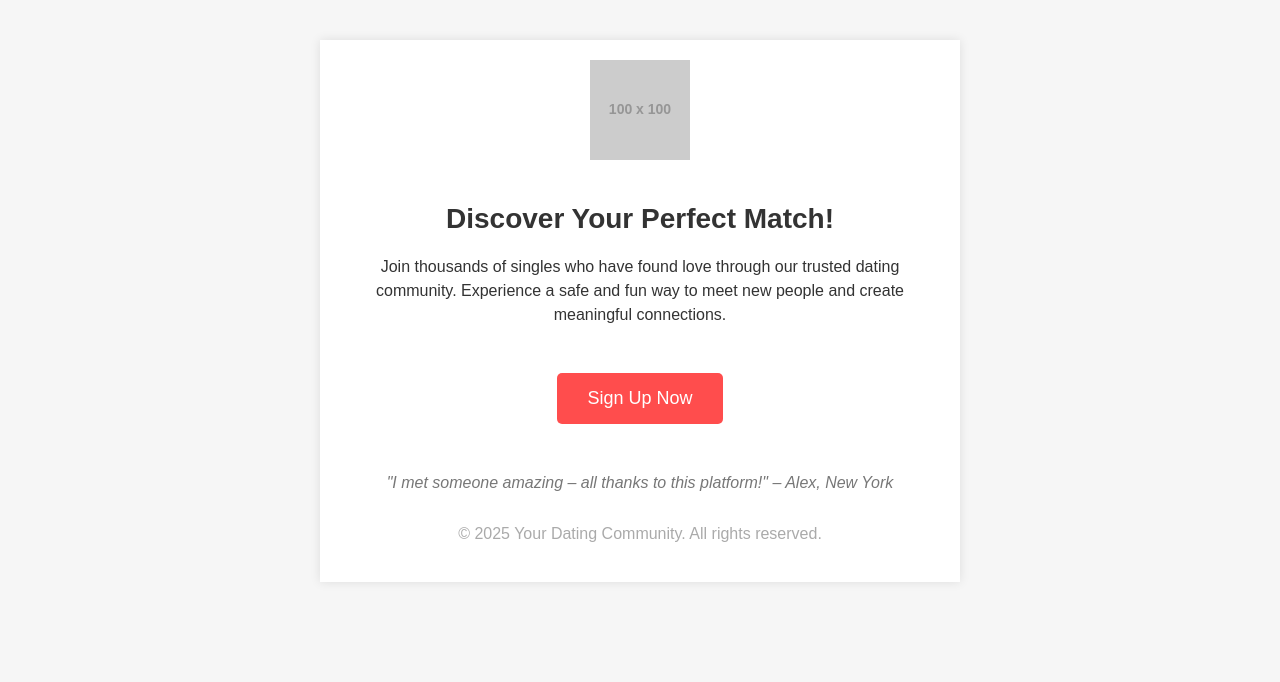
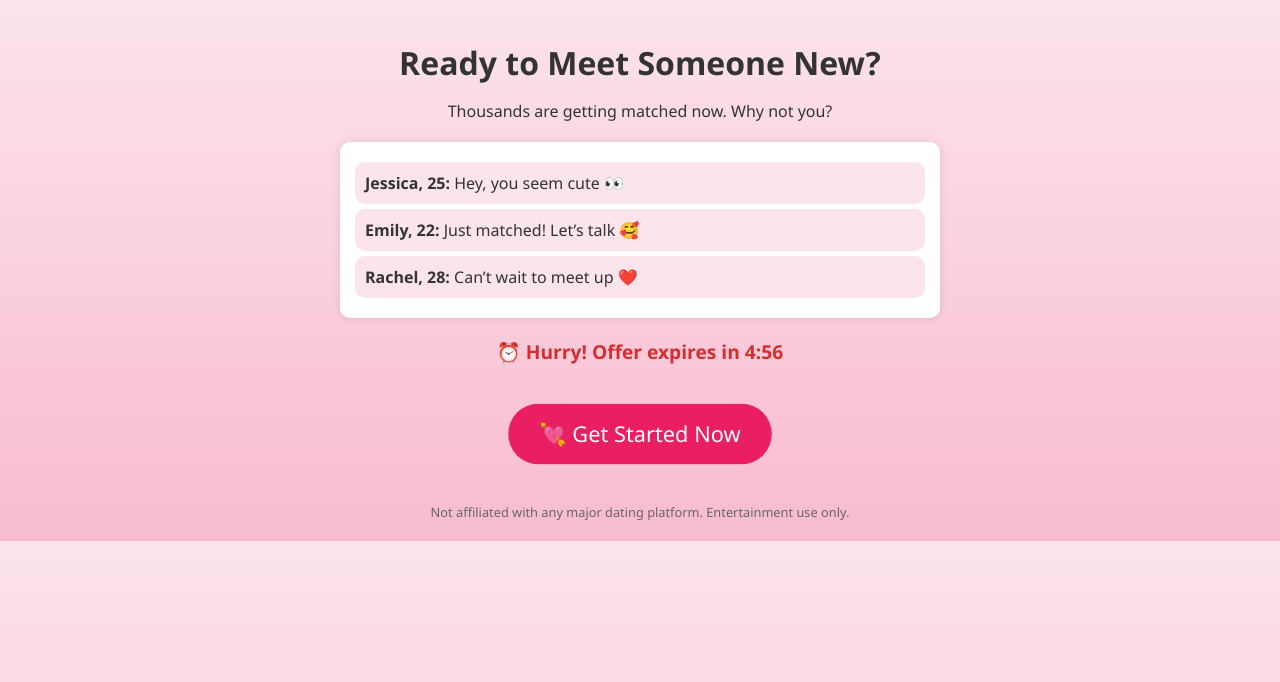
Before and after one commit to sumon072244/Dating-landing-page-, a plain HTML site: page index.html in a window 1280 px wide. Drawn offline with Linux system fonts and the light colour scheme; placeholder pictures from the web are drawn by us.

Commit message:
Update index.html
Updated with new fancy design and countdown

```diff
--- a/index.html
+++ b/index.html
@@ -1,93 +1,106 @@
 <!DOCTYPE html>
 <html lang="en">
 <head>
-  <meta charset="UTF-8">
-  <meta name="viewport" content="width=device-width, initial-scale=1.0">
-  <title>Find Your Perfect Match!</title>
+  <meta charset="UTF-8" />
+  <meta name="viewport" content="width=device-width, initial-scale=1.0" />
+  <title>Find Your Match Instantly</title>
   <style>
-    /* Basic styling for a micro landing page */
     body {
+      background: linear-gradient(to bottom, #fce4ec, #f8bbd0);
+      font-family: 'Segoe UI', sans-serif;
       margin: 0;
       padding: 0;
-      font-family: Arial, sans-serif;
-      background: #f6f6f6;
+      text-align: center;
       color: #333;
     }
     .container {
+      padding: 20px;
       max-width: 600px;
-      margin: 40px auto;
-      padding: 20px;
-      background: #fff;
-      text-align: center;
-      box-shadow: 0 0 10px rgba(0,0,0,0.1);
-    }
-    header img {
-      max-width: 100px;
-      margin-bottom: 20px;
+      margin: 0 auto;
     }
     h1 {
-      font-size: 28px;
-      margin-bottom: 20px;
-    }
-    p {
-      font-size: 16px;
-      line-height: 1.5;
+      font-size: 2em;
+      margin-bottom: 10px;
     }
     .cta-button {
       display: inline-block;
-      background: #ff4d4d;
+      background: #e91e63;
       color: #fff;
+      font-size: 1.3em;
       padding: 15px 30px;
-      margin: 30px 0;
+      margin-top: 20px;
+      border: none;
+      border-radius: 50px;
       text-decoration: none;
-      font-size: 18px;
-      border-radius: 5px;
-      transition: background 0.3s ease;
+      animation: pulse 1.5s infinite;
     }
-    .cta-button:hover {
-      background: #e04343;
+    @keyframes pulse {
+      0% { transform: scale(1); }
+      50% { transform: scale(1.05); }
+      100% { transform: scale(1); }
     }
-    .testimonial {
-      font-style: italic;
-      color: #777;
-      margin-top: 20px;
+    .chat-box {
+      background-color: #fff;
+      border-radius: 10px;
+      padding: 15px;
+      margin: 20px 0;
+      text-align: left;
+      box-shadow: 0 0 10px rgba(0,0,0,0.1);
+    }
+    .chat-bubble {
+      background: #fce4ec;
+      padding: 10px;
+      margin: 5px 0;
+      border-radius: 10px;
+    }
+    .timer {
+      font-size: 1.2em;
+      font-weight: bold;
+      color: #d32f2f;
     }
     footer {
-      margin-top: 30px;
-      font-size: 12px;
-      color: #aaa;
-    }
-    @media (max-width: 600px) {
-      h1 {
-        font-size: 24px;
-      }
-      .cta-button {
-        padding: 12px 25px;
-        font-size: 16px;
-      }
+      margin-top: 40px;
+      font-size: 0.8em;
+      color: #666;
     }
   </style>
 </head>
 <body>
   <div class="container">
-    <header>
-      <!-- Placeholder for a logo. Replace the src with your brand logo if available -->
-      <img src="https://via.placeholder.com/100" alt="Your Logo">
-    </header>
-    <h1>Discover Your Perfect Match!</h1>
-    <p>
-      Join thousands of singles who have found love through our trusted dating community.
-      Experience a safe and fun way to meet new people and create meaningful connections.
-    </p>
+    <h1>Ready to Meet Someone New?</h1>
+    <p>Thousands are getting matched now. Why not you?</p>
+
+    <div class="chat-box">
+      <div class="chat-bubble"><strong>Jessica, 25:</strong> Hey, you seem cute 👀</div>
+      <div class="chat-bubble"><strong>Emily, 22:</strong> Just matched! Let’s talk 🥰</div>
+      <div class="chat-bubble"><strong>Rachel, 28:</strong> Can’t wait to meet up ❤️</div>
+    </div>
+
+    <p class="timer">⏰ Hurry! Offer expires in <span id="countdown">05:00</span></p>
+
     <a href="https://www.profitableratecpm.com/dn3av9jhj0?key=780713d0aac6551ee07cc3d69c0baad5" class="cta-button">
-      Sign Up Now
+      💘 Get Started Now
     </a>
-    <div class="testimonial">
-      "I met someone amazing – all thanks to this platform!" – Alex, New York
-    </div>
+
     <footer>
-      <p>© 2025 Your Dating Community. All rights reserved.</p>
+      Not affiliated with any major dating platform. Entertainment use only.
     </footer>
   </div>
+
+  <script>
+    // Countdown Timer
+    let time = 300; // 5 minutes
+    const countdownEl = document.getElementById("countdown");
+    const timer = setInterval(() => {
+      const minutes = Math.floor(time / 60);
+      const seconds = time % 60;
+      countdownEl.textContent = `${minutes}:${seconds < 10 ? '0' : ''}${seconds}`;
+      time--;
+      if (time < 0) {
+        clearInterval(timer);
+        countdownEl.textContent = "00:00";
+      }
+    }, 1000);
+  </script>
 </body>
 </html>
```
